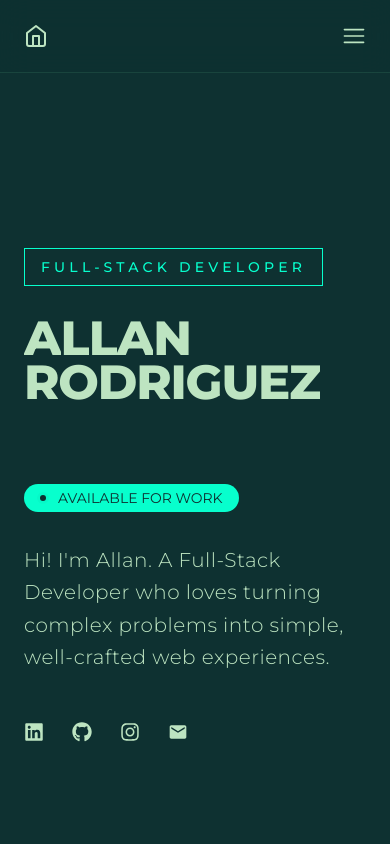
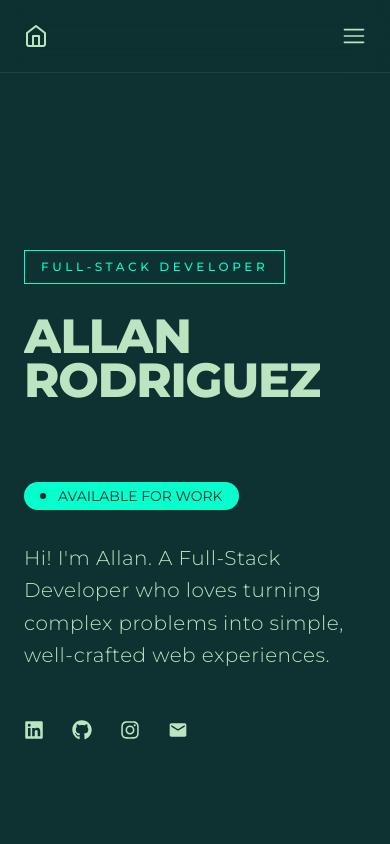
Before and after one commit to AllanRV09/portfolio, a React app: page / in a window 390 px wide. Shown: the top 844 px of the page. Built offline with nearby package versions, Linux system fonts and the light colour scheme; the HTML template or start-up script is replaced by a standard one.

Commit message:
style: adjust text size for better responsiveness

```diff
--- a/src/sections/Hero.jsx
+++ b/src/sections/Hero.jsx
@@ -55,7 +55,7 @@ export function Hero() {
                         className="mr-10 inline-block overflow-hidden border border-accent py-2 px-4"
                     >
 
-                        <h2 className="font-medium uppercase tracking-[0.3em] text-sm text-accent">
+                        <h2 className="font-medium uppercase tracking-[0.3em] text-xs sm:text-sm text-accent">
                             Full-Stack Developer
                         </h2>
                     </motion.div>
```
